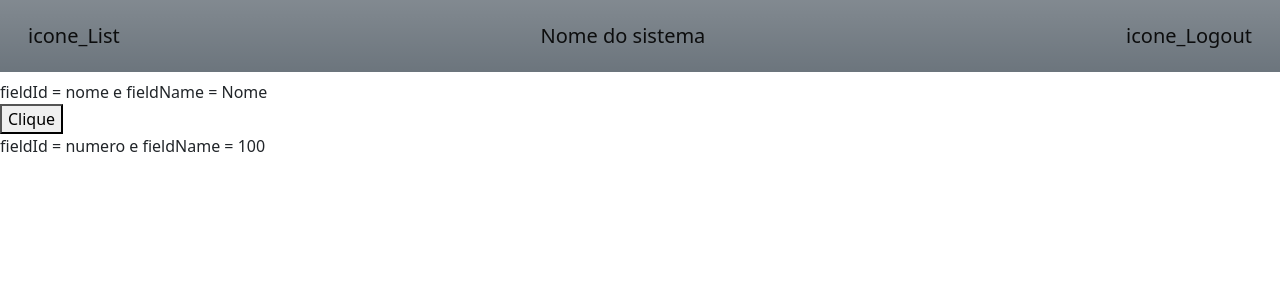
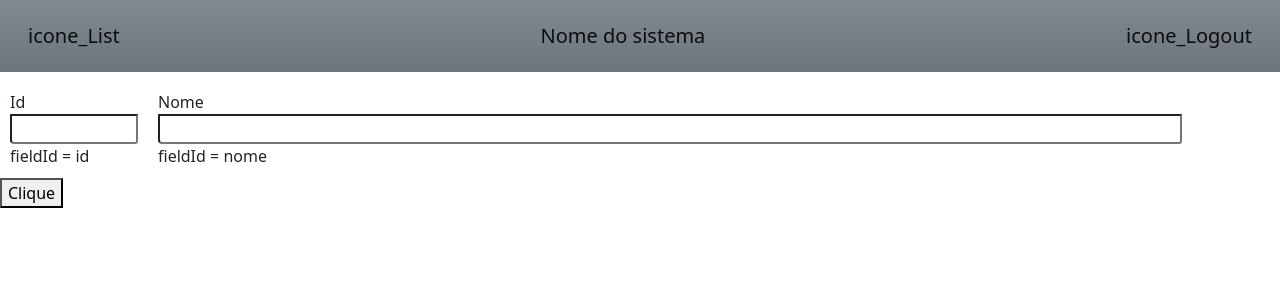
Before and after one commit to gilsongabr/React-Projects, a React (Create React App) app in the folder mainproject/: page / in a window 1280 px wide. Shown: the top 300 px of the page. Built offline with nearby package versions, Linux system fonts and the light colour scheme.

Commit message:
Alteração no input

```diff
--- a/mainproject/src/App.css
+++ b/mainproject/src/App.css
@@ -36,3 +36,8 @@
     transform: rotate(360deg);
   }
 }
+
+.bodyClass {
+  display: flex;
+  flex-wrap: wrap;
+}
--- a/mainproject/src/App.js
+++ b/mainproject/src/App.js
@@ -2,6 +2,7 @@ import FormFields from './MainProject/FormFields/FormFields'
 import FormButtons from './MainProject/FormFields/FormButtons'
 import { useState } from 'react'
 import Header from "./MainProject/Header/Header";
+import './App.css'
 
 function App() {
     let [numero, setNumero] = useState(100)
@@ -12,17 +13,20 @@ function App() {
 
     return <div>
         <Header/>
-        <FormFields
-            fieldId={'nome'}
-            fieldName={'Nome'}
+        <div className="bodyClass">
+            <FormFields
+                fieldId={'id'}
+                fieldName={'Id'}
             />
+            <FormFields
+                fieldId={'nome'}
+                fieldName={'Nome'}
+                fieldWidth={80}
+            />
+        </div>
         <FormButtons
             buttonName={'Clique'}
             onClick={handleButtonClick}
-        />
-        <FormFields
-            fieldId={'numero'}
-            fieldName={numero}
         />
     </div>
 }
--- /dev/null
+++ b/mainproject/src/MainProject/FormFields/FormFields.css
@@ -0,0 +1,14 @@
+.FormField {
+    padding: 0;
+    margin: 0;
+}
+
+.FormLabel {
+    padding: 0;
+    margin: 10px;
+    width: 50%;
+}
+.inputClass {
+    width: 100%;
+    border-radius: 1px 0 3px 4px
+}
--- a/mainproject/src/MainProject/FormFields/FormFields.js
+++ b/mainproject/src/MainProject/FormFields/FormFields.js
@@ -1,6 +1,16 @@
+import './FormFields.css'
+// import Form from 'react-bootstrap/Form'
 function FormFields(props) {
-    // console.log('~> ', props)
-    return <div>fieldId = {props.fieldId} e fieldName = {props.fieldName} </div>
+    // console.log(props)
+    return <div className="FormLabel" style={{width: props.fieldWidth ? props.fieldWidth.toString() + '%' : "10%"}}>
+        {props.fieldName}
+        <div className="FormField">
+            <input className="inputClass" />
+        </div>
+        <div>
+            fieldId = {props.fieldId}
+        </div>
+    </div>
 }
 
 export default FormFields
--- /dev/null
+++ b/package.json
@@ -0,0 +1,6 @@
+{
+  "dependencies": {
+    "bootstrap": "^5.3.0-alpha2",
+    "react-bootstrap": "^2.7.2"
+  }
+}
```
Also changed, not shown: 1 other file (tests, documents, lock files or other folders).
